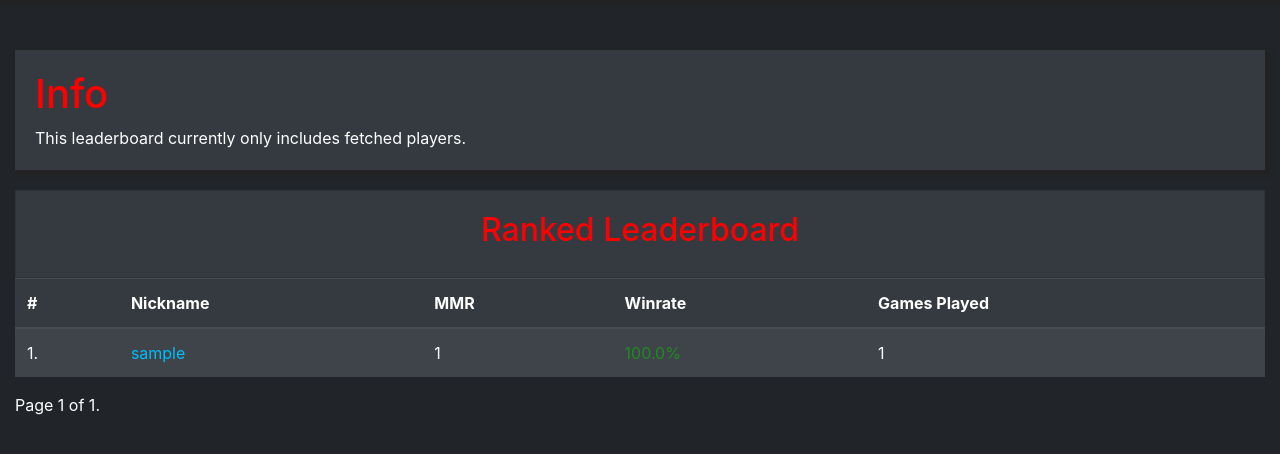
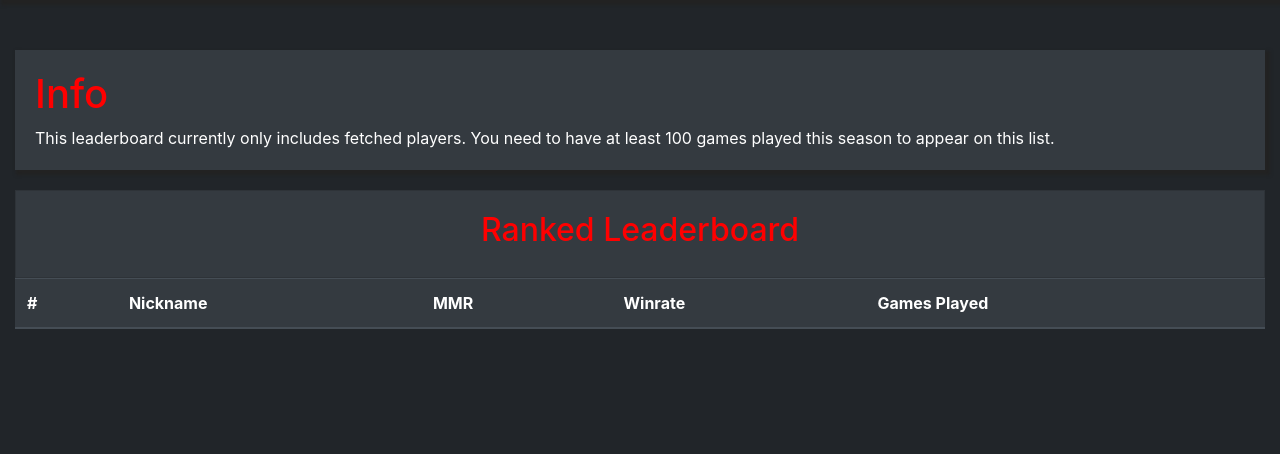
Before and after one commit to mpaden3/honstats, a Django app: page /account/list in a window 1280 px wide. Shown: the part 56-510 px from the top of the page. Run offline with Django 3.2, Linux system fonts and the light colour scheme; tables that the repository leaves empty hold one stand-in row (values such as "Sample post"); lists and menus that the app fills with data are empty; parts of the project's set-up code (start-up, migrations or seed data) failed here and were passed over; some libraries are stand-ins or nearby versions.

Commit message:
fix leaderboard

```diff
--- a/account/views.py
+++ b/account/views.py
@@ -42,7 +42,7 @@ class AccountDetailView(DetailView):
 
         if (
                 account.fetched_date is None
-                or account.fetched_date + timezone.timedelta(seconds=900) < timezone.now()
+                or account.fetched_date + timezone.timedelta(seconds=7200) < timezone.now()
         ):
             account = fetch_player_data(account.nickname)
         return account
@@ -56,5 +56,5 @@ class AccountDetailView(DetailView):
 
 class AccountListView(ListView):
     model = Account
-    paginate_by = 100
-    queryset = Account.objects.exclude(current_mmr__isnull=True).order_by('-current_mmr').all()
+    queryset = Account.objects.exclude(current_mmr__isnull=True).filter(season_games_played__gt=100).order_by(
+        '-current_mmr').all()[:100]
--- a/templates/account/account_detail.html
+++ b/templates/account/account_detail.html
@@ -8,7 +8,7 @@
 {% block content %}
     <nav class="nav">
         <a class="nav-item nav-link account-link" href="#">Overview</a>
-        <a class="nav-item nav-link account-link" href="{% url 'match-list' %}?account_id={{ object.account_id }}">Matches</a>
+        <a class="nav-item nav-link account-link disabled" href="#">Matches</a>
         <a class="nav-item nav-link disabled" href="#">Heroes</a>
     </nav>
     <div class="match-info card card-body bg-dark text-light">
--- a/templates/account/account_list.html
+++ b/templates/account/account_list.html
@@ -6,7 +6,8 @@
 {% block content %}
     <div class="graph-div">
         <h1 class="hellbourne">Info</h1>
-        This leaderboard currently only includes fetched players.
+        This leaderboard currently only includes fetched players. You need to have at least 100 games played this season
+    to appear on this list.
     </div>
     <div class="match-info card card-body bg-dark text-light">
         <h2 class="hellbourne">Ranked Leaderboard</h2>
@@ -49,22 +50,4 @@
         {% endfor %}
         </tbody>
     </table>
-
-    <div class="pagination">
-    <span class="step-links">
-        {% if page_obj.has_previous %}
-            <a href="?page=1">&laquo; first</a>
-            <a href="?page={{ page_obj.previous_page_number }}">previous</a>
-        {% endif %}
-
-        <span class="current">
-            Page {{ page_obj.number }} of {{ page_obj.paginator.num_pages }}.
-        </span>
-
-        {% if page_obj.has_next %}
-            <a href="?page={{ page_obj.next_page_number }}">next</a>
-            <a href="?page={{ page_obj.paginator.num_pages }}">last &raquo;</a>
-        {% endif %}
-    </span>
-    </div>
 {% endblock %}
```
